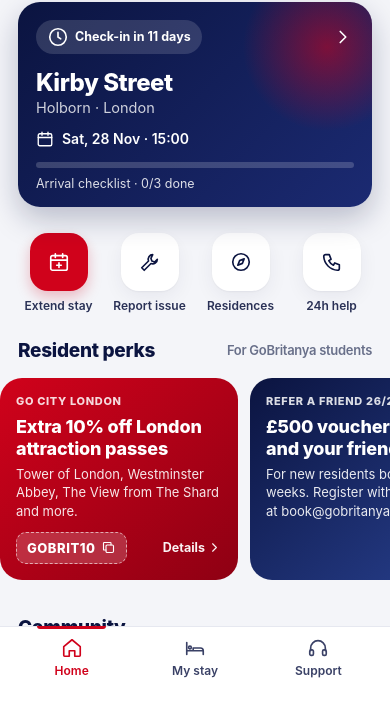
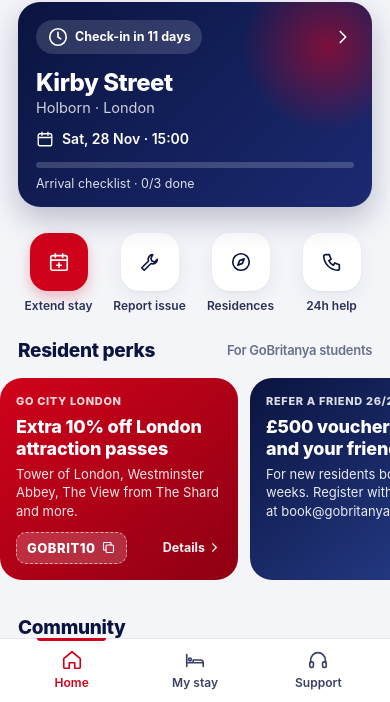
Before and after one commit to SenaAkyuz/goBritanyaAppPrototip, a plain HTML site: page index.html in a window 390 px wide. Shown: the part 142-844 px from the top of the page. Drawn offline with Linux system fonts and the light colour scheme.

Commit message:
Improve mobile layout

```diff
--- a/index.html
+++ b/index.html
@@ -18,6 +18,7 @@
 }
 *{box-sizing:border-box;-webkit-tap-highlight-color:transparent}
 html,body{margin:0;height:100%}
+html{-webkit-text-size-adjust:100%;text-size-adjust:100%}
 body{font-family:var(--font);color:var(--text);background:#E9EBF2;-webkit-font-smoothing:antialiased}
 button{font:inherit;color:inherit;background:none;border:0;padding:0;cursor:pointer;text-align:inherit}
 a{color:inherit;text-decoration:none}
@@ -44,14 +45,7 @@ svg.i{width:22px;height:22px;flex:none;fill:none;stroke:currentColor;stroke-widt
 .statusbar .island{position:absolute;left:50%;top:11px;transform:translateX(-50%);width:120px;height:34px;border-radius:20px;background:#000}
 .statusbar .sys{display:flex;gap:6px;align-items:center}
 .statusbar .sys svg{height:12px;width:auto;fill:var(--text)}
-@media (max-width:520px){
-  body{background:var(--bg)}
-  .stage{padding:0;display:block;min-height:100%}
-  .device{width:100%;height:100dvh;border-radius:0;padding:0;box-shadow:none;background:var(--bg)}
-  .screen{border-radius:0}
-  .statusbar{display:none}
-  .appbar{padding-top:calc(env(safe-area-inset-top) + 10px)!important}
-}
+
 
 /* ---------- App shell ---------- */
 #app{flex:1;display:flex;flex-direction:column;min-height:0;position:relative;overflow:hidden;overflow:clip}
@@ -64,7 +58,7 @@ svg.i{width:22px;height:22px;flex:none;fill:none;stroke:currentColor;stroke-widt
 .lang{display:flex;background:var(--bg);border-radius:999px;padding:3px;flex:none}
 .lang button{font-size:12.5px;font-weight:700;padding:6px 10px;border-radius:999px;color:var(--muted);min-width:38px;text-align:center}
 .lang button.on{background:var(--navy);color:#fff}
-.main{flex:1;overflow-y:auto;overflow-x:hidden;-webkit-overflow-scrolling:touch;padding-bottom:28px;scroll-behavior:auto}
+.main{flex:1;overflow-y:auto;overflow-x:hidden;overscroll-behavior:contain;-webkit-overflow-scrolling:touch;padding-bottom:28px;scroll-behavior:auto}
 .main::-webkit-scrollbar{width:0}
 .pad{padding:0 18px}
 .sec{margin-top:26px}
@@ -83,7 +77,6 @@ svg.i{width:22px;height:22px;flex:none;fill:none;stroke:currentColor;stroke-widt
 .tab.on{color:var(--red)}
 .tab.on::before{content:"";position:absolute;top:-1px;left:22%;right:22%;height:3px;border-radius:0 0 3px 3px;background:var(--red)}
 .homebar{position:absolute;bottom:8px;left:50%;transform:translateX(-50%);width:134px;height:5px;border-radius:3px;background:#0E0F13}
-@media (max-width:520px){.homebar{display:none}}
 
 /* ---------- Buttons ---------- */
 .btn{display:flex;align-items:center;justify-content:center;gap:8px;width:100%;min-height:54px;border-radius:14px;font-weight:700;font-size:16.5px;transition:transform .12s ease,opacity .12s}
@@ -108,7 +101,7 @@ svg.i{width:22px;height:22px;flex:none;fill:none;stroke:currentColor;stroke-widt
 .bar>div{height:100%;background:#fff;border-radius:6px;transition:width .4s ease}
 .stay-card small{display:block;margin-top:8px;font-size:12.5px;opacity:.85;position:relative;z-index:1}
 .qa{display:grid;grid-template-columns:repeat(4,1fr);gap:10px}
-.qa a,.qa button{display:flex;flex-direction:column;align-items:center;gap:8px;font-size:12px;font-weight:600;text-align:center;line-height:1.2;color:#2A3156}
+.qa a,.qa button{min-width:0;display:flex;flex-direction:column;align-items:center;gap:8px;font-size:12px;font-weight:600;text-align:center;line-height:1.2;color:#2A3156}
 .qa .ico{width:58px;height:58px;border-radius:18px;background:#fff;box-shadow:var(--shadow);display:grid;place-items:center;color:var(--navy)}
 .qa .ico.red{background:var(--red);color:#fff;box-shadow:0 6px 14px rgba(208,2,27,.25)}
 .hscroll{display:flex;gap:12px;overflow-x:auto;padding:4px 18px 10px;margin:0 -18px;scroll-snap-type:x mandatory}
@@ -332,7 +325,17 @@ details.dev pre{margin:0;padding:0 14px 14px;font-size:11px;line-height:1.5;whit
 .toast svg{width:18px;height:18px;stroke:#7EE2A8;stroke-width:2.6}
 .toast.show{opacity:1;transform:translateX(-50%)}
 .fadein{animation:fade .22s ease}
-</style>
+/* ---------- Phones: full-screen app (kept last so it overrides) ---------- */
+@media (max-width:520px), (pointer:coarse) and (max-width:932px){
+  html,body{height:100%;overflow:hidden;overscroll-behavior:none;background:var(--bg)}
+  .stage{position:fixed;inset:0;padding:0;display:block;min-height:0}
+  .device{position:absolute;inset:0;width:auto;height:auto;border-radius:0;padding:0;box-shadow:none;background:var(--bg)}
+  .screen{border-radius:0;max-width:600px;margin:0 auto;box-shadow:0 0 0 1px var(--line)}
+  .statusbar,.homebar,.pitch{display:none!important}
+  .appbar{padding-top:calc(env(safe-area-inset-top) + 10px)!important;padding-left:max(18px,env(safe-area-inset-left));padding-right:max(18px,env(safe-area-inset-right))}
+  .tabbar{padding-bottom:max(10px,env(safe-area-inset-bottom))}
+  .toast{bottom:calc(96px + env(safe-area-inset-bottom))}
+}</style>
 </head>
 <body>
 <div class="stage">
```
